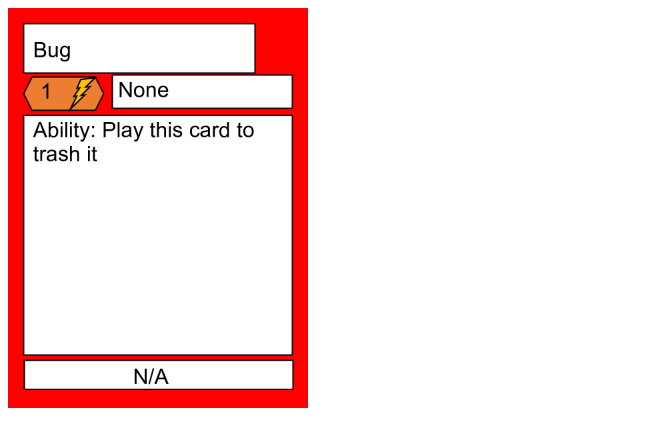
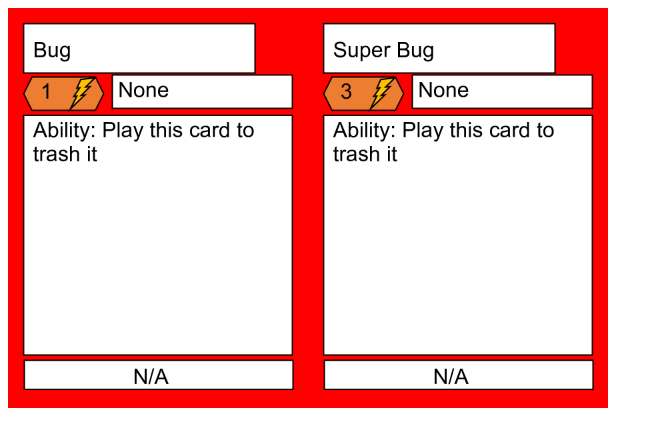
Before and after one commit to RyfiGames/ProjectHackd, a plain HTML site: page bugCards/index.html in a window 1280 px wide. Shown: the whole page, without its empty margins (0-663 px from the left). Drawn offline with Linux system fonts and the light colour scheme.

Commit message:
more cards yay

```diff
--- a/bugCards/index.html
+++ b/bugCards/index.html
@@ -8,7 +8,7 @@
 </head>
 <body>
     <script>
-        const last = 0;
+        const last = 1;
 
         function genCard(i) {
             let a = document.createElement('a');
```
Also changed, not shown: defHandCards/index.html (+1 -1 lines), bugCards/card_1.png (added), defHandCards/card_3.png (added), defHandCards/card_4.png (added).
